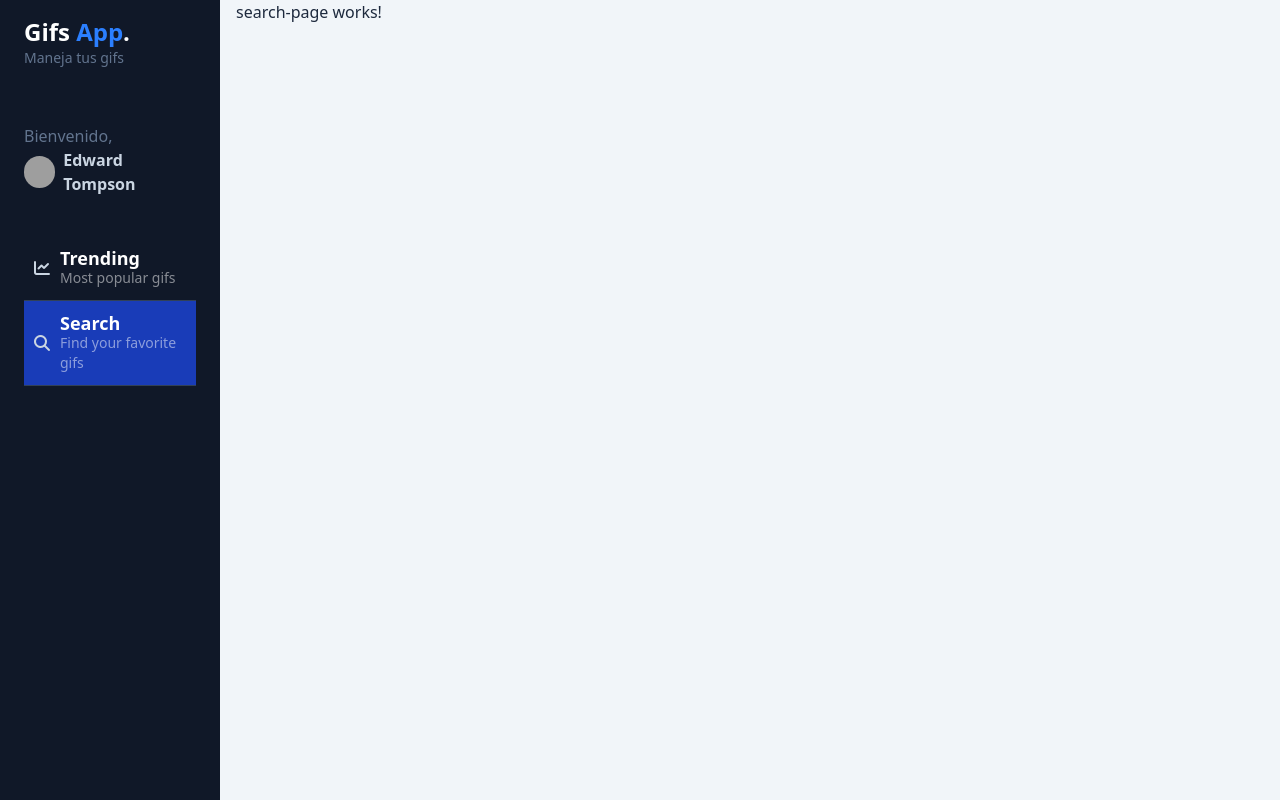
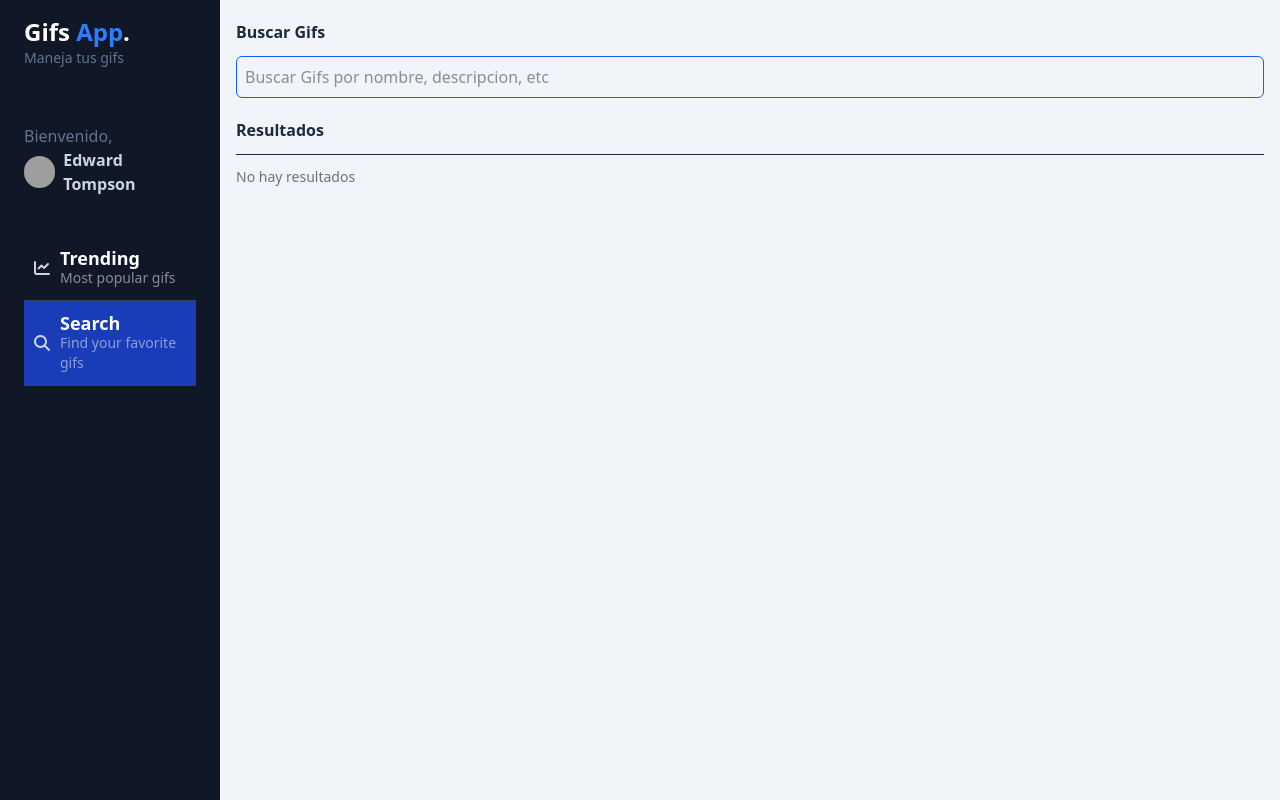
Before and after one commit to eliato/angular2025, an Angular app in the folder gits-app/: page /dashboard/search in a window 1280 px wide. Built offline with nearby package versions, Linux system fonts and the light colour scheme; grey boxes are pictures that could not be loaded.

Commit message:
adding funtionality search

```diff
--- a/gits-app/src/app/gifs/components/search-page/search-page.component.html
+++ b/gits-app/src/app/gifs/components/search-page/search-page.component.html
@@ -1 +1,20 @@
-<p>search-page works!</p>
+<h2 class="txt-2xl font-bold mt-5">Buscar Gifs</h2>
+
+<section class="flex flex-col gap-4">
+  <input type="text"
+    class="mt-3 border border-blue-600 focus:outline-2
+    focus:-outline-offset-2 focus:outline-blue-600
+    rounded-md p-2"
+    placeholder="Buscar Gifs por nombre, descripcion, etc"
+    (keyup.enter)="onSearch(txtSearch.value)"
+    #txtSearch
+     />
+</section>
+
+<section class="py-5">
+  <h3 class="txt-2xl font-bold">Resultados</h3>
+  <hr class="my-3" />
+  <app-gifs-list [gifs]="[]"/>
+  <p class="text-sm text-gray-500">No hay resultados</p>
+
+</section>
--- a/gits-app/src/app/gifs/components/search-page/search-page.component.ts
+++ b/gits-app/src/app/gifs/components/search-page/search-page.component.ts
@@ -1,10 +1,15 @@
 import { Component } from '@angular/core';
+import { GifsListComponent } from "../gifs-list/gifs-list.component";
 
 @Component({
   selector: 'app-search-page',
-  imports: [],
+  imports: [GifsListComponent],
   templateUrl: './search-page.component.html',
   styleUrl: './search-page.component.css',
 
 })
-export default class SearchPageComponent { }
+export default class SearchPageComponent {
+onSearch(query: string) {
+console.log(query);
+}
+}
```
